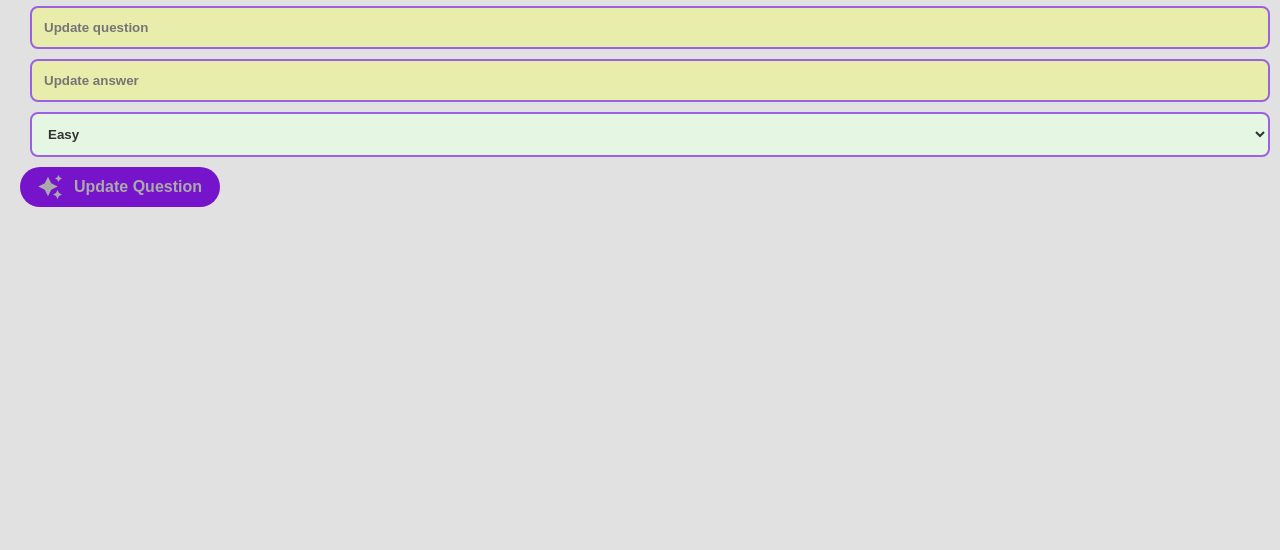
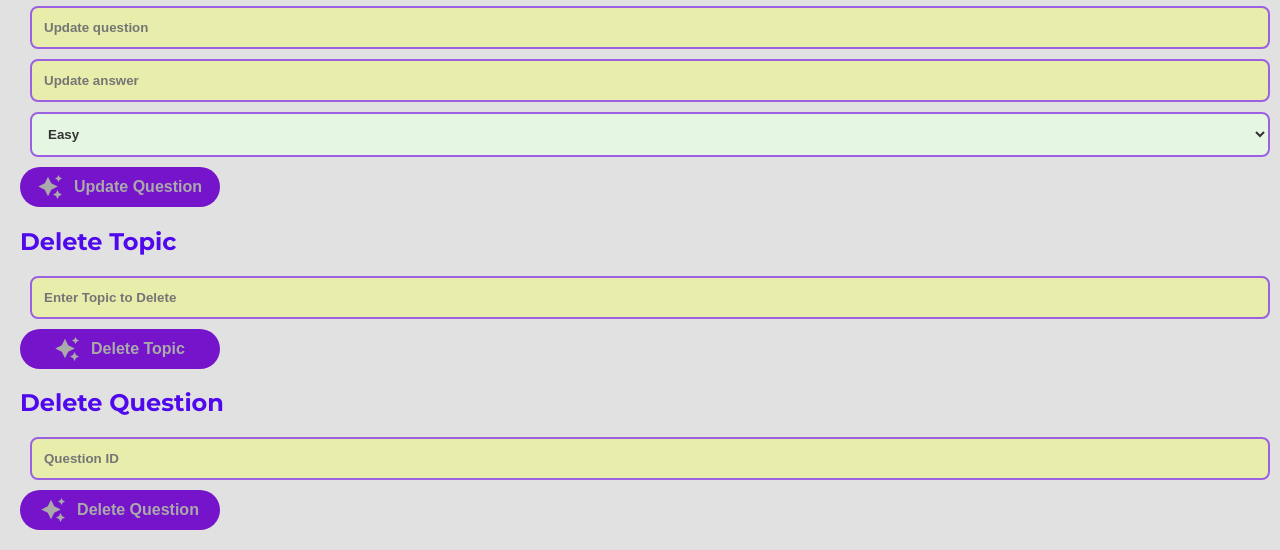
Before and after one commit to aarshiyavashisht/FunkyRecruit, a Flask app: page / in a window 1280 px wide. Shown: the part 1323-1873 px from the top of the page. Before the commit the page ends 1530 px from the top, so only its background shows below. Run offline with Flask 3, Linux system fonts and the light colour scheme; data that the repository does not hold is empty.

Commit message:
Update/Delete index.html

```diff
--- a/admin ai crud/templates/index.html
+++ b/admin ai crud/templates/index.html
@@ -356,6 +356,45 @@
       <span class="text">Update Question</span>
     </button>
 
+
+    <h2 class="space">Delete Topic</h2>
+    <input type="text" id="topicToDelete" placeholder="Enter Topic to Delete" />
+    <button class="btn" onclick="deleteTopic()">
+      <svg
+        height="24"
+        width="24"
+        fill="#FFFFFF"
+        viewBox="0 0 24 24"
+        data-name="Layer_1"
+        id="Layer_1"
+        class="sparkle"
+      >
+        <path
+          d="M10,21.236,6.755,14.745.264,11.5,6.755,8.255,10,1.764l3.245,6.491L19.736,11.5l-6.491,3.245ZM18,21l1.5,3L21,21l3-1.5L21,18l-1.5-3L18,18l-3,1.5ZM19.333,4.667,20.5,7l1.167-2.333L24,3.5,21.667,2.333,20.5,0,19.333,2.333,17,3.5Z"
+        ></path>
+      </svg>
+      <span class="text">Delete Topic</span>
+    </button>
+
+    <h2 class="space">Delete Question</h2>
+    <input type="text" id="deleteQuestionId" placeholder="Question ID" />
+    <button class="btn" onclick="deleteQuestion()">
+      <svg
+        height="24"
+        width="24"
+        fill="#FFFFFF"
+        viewBox="0 0 24 24"
+        data-name="Layer_1"
+        id="Layer_1"
+        class="sparkle"
+      >
+        <path
+          d="M10,21.236,6.755,14.745.264,11.5,6.755,8.255,10,1.764l3.245,6.491L19.736,11.5l-6.491,3.245ZM18,21l1.5,3L21,21l3-1.5L21,18l-1.5-3L18,18l-3,1.5ZM19.333,4.667,20.5,7l1.167-2.333L24,3.5,21.667,2.333,20.5,0,19.333,2.333,17,3.5Z"
+        ></path>
+      </svg>
+      <span class="text">Delete Question</span>
+    </button>
+
     <script src="/static/app.js"></script>
   </body>
 </html>
```
